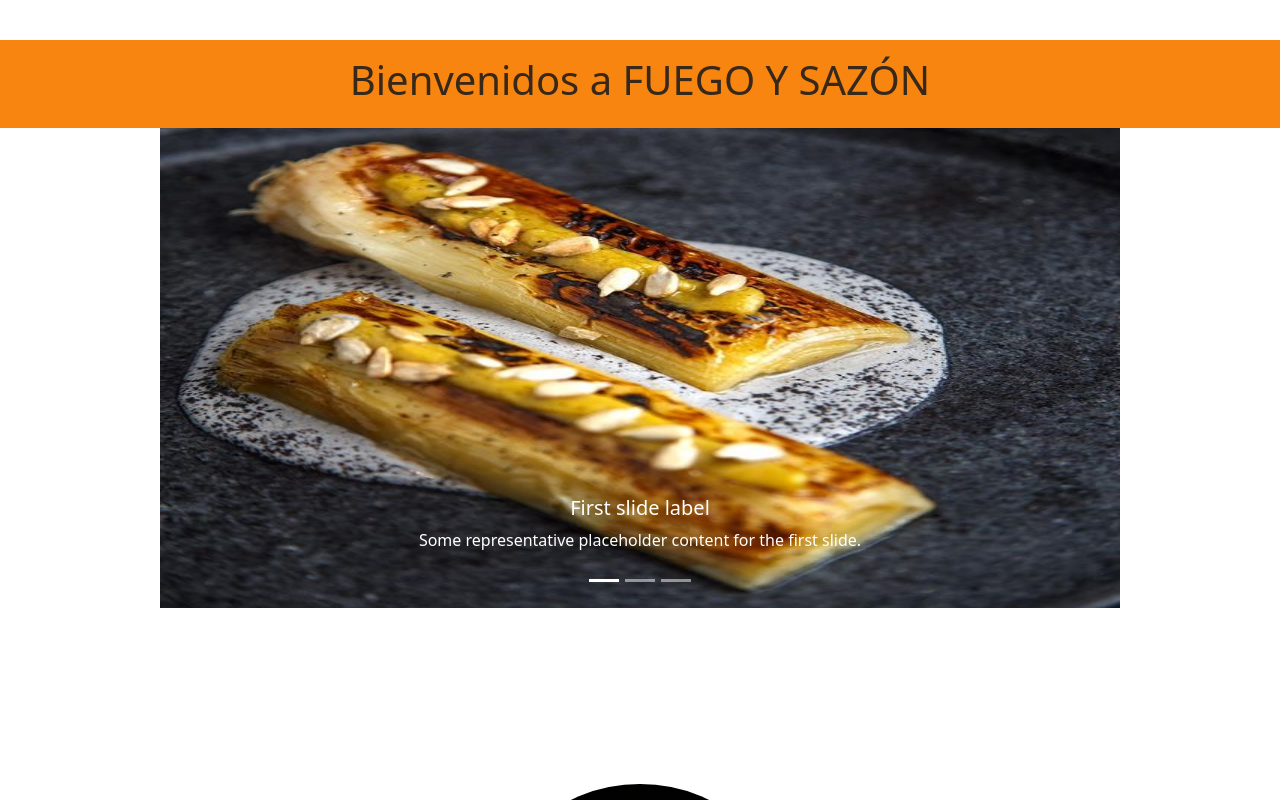
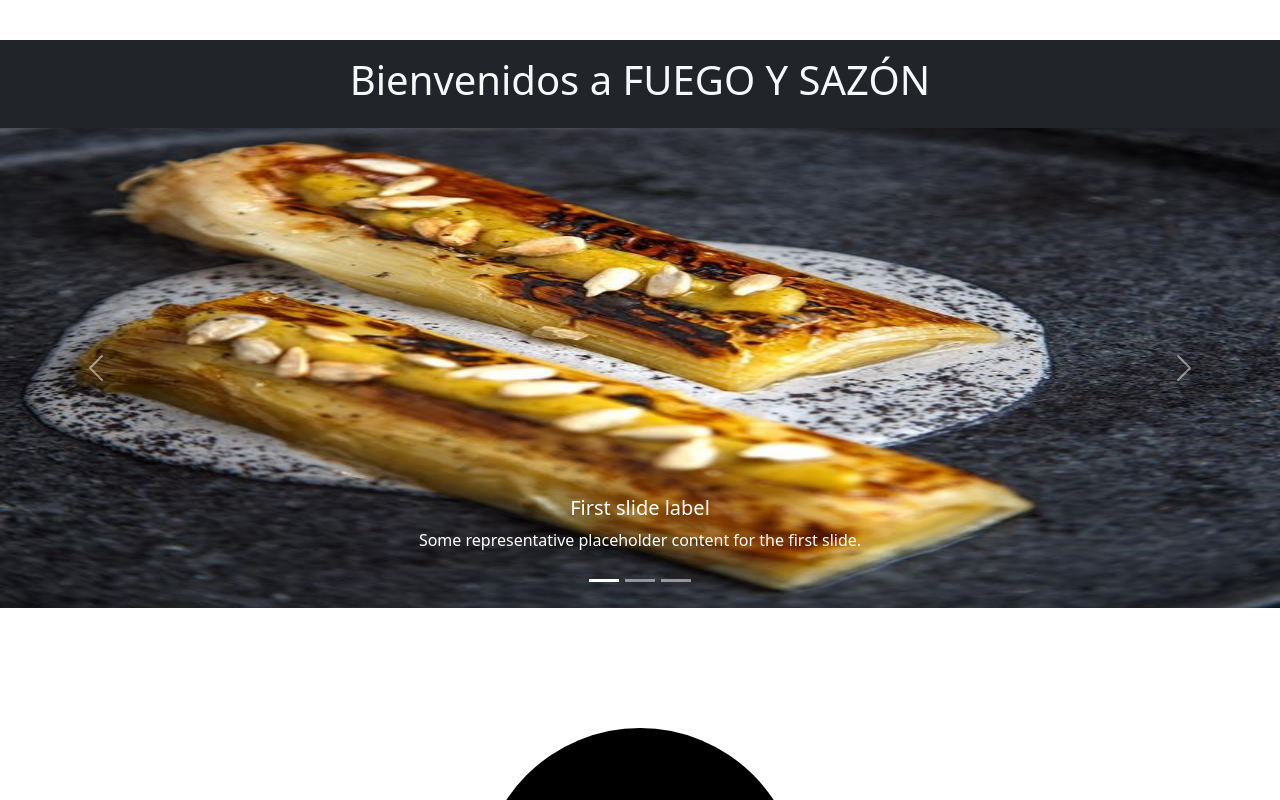
Before and after one commit to IvanMaidana9912/resto, a React (Vite) app: page / in a window 1280 px wide. Shown: the top 800 px of the page. Built offline with nearby package versions, Linux system fonts and the light colour scheme.

Commit message:
first commit

```diff
--- a/src/App.jsx
+++ b/src/App.jsx
@@ -5,8 +5,8 @@ export const App = () => {
   // const [count, setCount] = useState(0)
   return (
       <div>
-        <div className="title d-flex justify-content-center ">
-          <h1>Bienvenidos a FUEGO Y SAZÓN</h1>
+        <div className="title d-flex justify-content-center bg-dark">
+          <h1 className="text-light">Bienvenidos a FUEGO Y SAZÓN</h1>
         </div>
         <Carrousel/>
         <Body/>
--- a/src/components/Carrousel.jsx
+++ b/src/components/Carrousel.jsx
@@ -1,27 +1,27 @@
 export const Carrousel = () => {
     return (
-        <div id="carouselExampleCaptions" className="carousel slide carrouselCss" data-bs-ride="carousel">
+        <div id="carouselExampleCaptions" className="carousel slide" data-bs-ride="carousel">
             <div className="carousel-indicators">
                 <button type="button" data-bs-target="#carouselExampleCaptions" data-bs-slide-to="0" className="active" aria-current="true" aria-label="Slide 1"></button>
                 <button type="button" data-bs-target="#carouselExampleCaptions" data-bs-slide-to="1" aria-label="Slide 2"></button>
                 <button type="button" data-bs-target="#carouselExampleCaptions" data-bs-slide-to="2" aria-label="Slide 3"></button>
             </div>
             <div className="carousel-inner">
-                <div className="carousel-item active">
+                <div className="carousel-item active carrouselImage">
                     <img src="../../public/img-products/271609655_234091755570711_369724656603015232_n.jpg" className="d-block w-100 carrouselCss" alt="..."></img>
                         <div className="carousel-caption d-none d-md-block">
                             <h5>First slide label</h5>
                             <p>Some representative placeholder content for the first slide.</p>
                         </div>
                 </div>
-                <div className="carousel-item">
+                <div className="carousel-item carrouselImage">
                     <img src="../../public/img-products/bistec-a-la-parrilla.jpg" className="d-block w-100 carrouselCss" alt="..."></img>
                         <div className="carousel-caption d-none d-md-block">
                             <h5>Second slide label</h5>
                             <p>Some representative placeholder content for the second slide.</p>
                         </div>
                 </div>
-                <div className="carousel-item">
+                <div className="carousel-item carrouselImage">
                     <img src="../../public/img-products/94128_640x428.jpg" className="d-block w-100 carrouselCss" alt="..."></img>
                         <div className="carousel-caption d-none d-md-block">
                             <h5>Third slide label</h5>
--- a/src/style/body.css
+++ b/src/style/body.css
@@ -4,7 +4,7 @@
 }
 
 .imgGif {
-    margin-top: 22vh;
+    margin-top: 15vh;
 }
 
 .imgGif img {
@@ -24,6 +24,7 @@
 .buttonCardProduct {
     background-color: rgb(248, 228, 203) !important;
 }
+
 .buttonCardProduct p {
     color: rgb(187, 99, 8) !important;
     margin: 0;
@@ -32,14 +33,22 @@
 .buttonCardProduct:hover {
     background-color: rgb(187, 99, 8) !important;
 }
+
 .buttonCardProduct p:hover {
     color: rgb(248, 228, 203) !important;
 }
 
 .carrouselCss {
+    /* width: 50% !important;
+    margin-left: 25%;
+    margin-right: 25%; */
     height: 60vh;
-    padding-left: 10vh;
-    padding-right: 10vh;
-    background-size: auto;
+    align-content: center;
+    background-size: cover;
+}
 
+.carrouselImage {
+    box-shadow: 0px 0px 148px 9px rgba(0, 0, 0, 0.50) inset;
+    -webkit-box-shadow: 0px 0px 148px 9px rgba(0, 0, 0, 0.50) inset;
+    -moz-box-shadow: 0px 0px 148px 9px rgba(0, 0, 0, 0.50) inset;
 }
```
